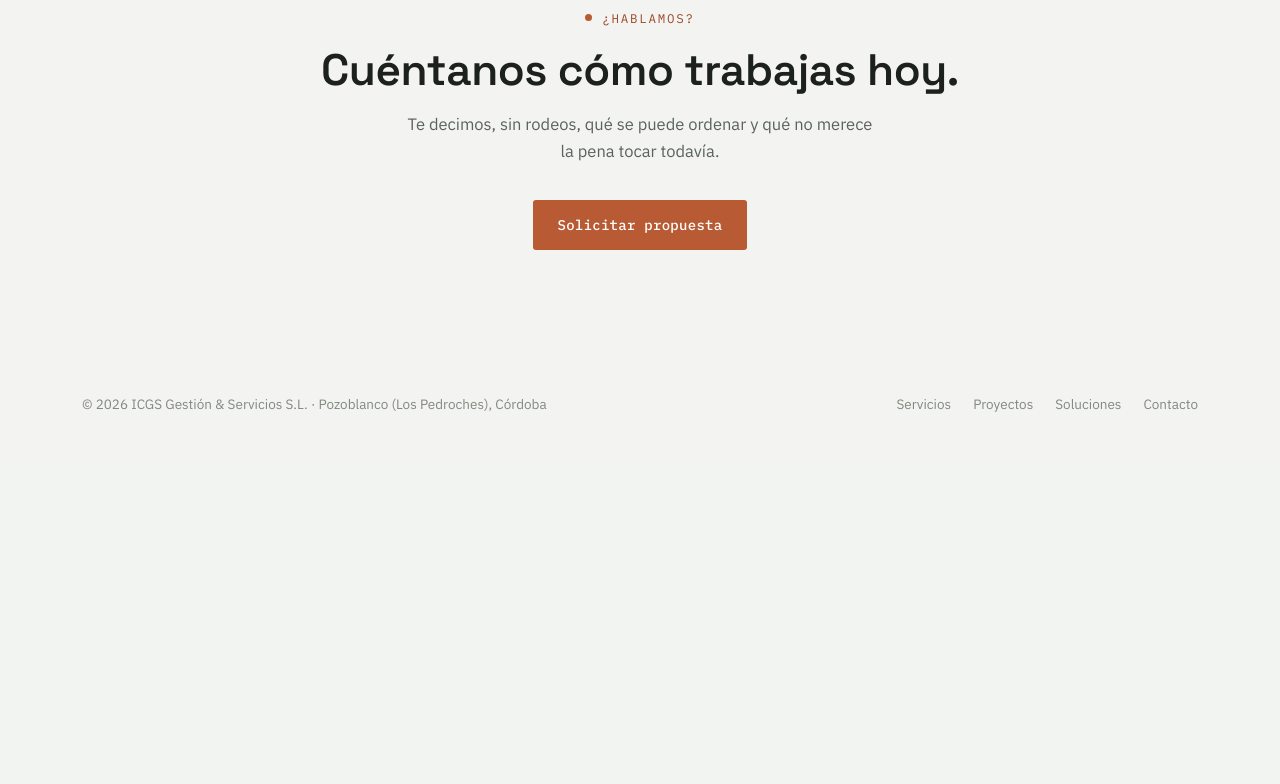
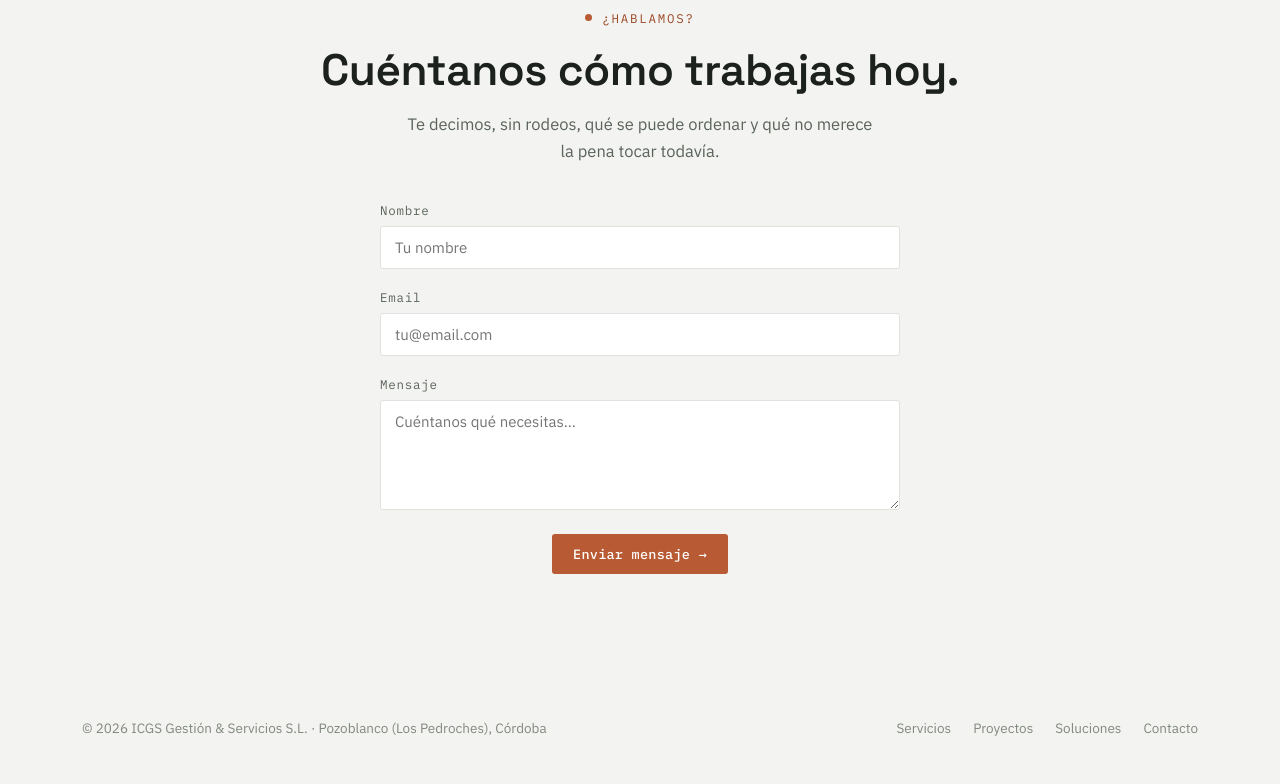
Before and after one commit to icgs-es/web, a Django app: page / in a window 1280 px wide. Shown: the part 2840-3624 px from the top of the page. Before the commit the page ends 3252 px from the top, so only its background shows below. Run offline with Django 5.2, Linux system fonts and the light colour scheme; data that the repository does not hold is empty.

Commit message:
feat: formulario de contacto en home y corrección vista contact
- Sustituye la CTA estática de #contacto por un formulario real (nombre,
  email, mensaje) con {% csrf_token %} y acción a /contacto/
- Muestra mensaje de éxito/error inline en la sección sin salir de la home
- Corrige Lead.objects.create(): elimina campos company y source que no
  existen en el modelo
- Cambia 'Odoo' por 'ORDIX' en el tech row del hero

Co-Authored-By: Claude Sonnet 4.6 <noreply@anthropic.com>

```diff
--- a/app/core/templates/core/home.html
+++ b/app/core/templates/core/home.html
@@ -336,6 +336,49 @@
   .foot-links{display:flex;gap:22px;flex-wrap:wrap;}
   .foot-links a:hover{color:var(--text-muted);}
 
+  /* ---------- CONTACT FORM ---------- */
+  .contact-form{
+    max-width:520px;margin:32px auto 0;
+    display:flex;flex-direction:column;gap:18px;
+    text-align:left;
+  }
+  .contact-form .field{display:flex;flex-direction:column;gap:6px;}
+  .contact-form label{
+    font-family:'IBM Plex Mono', monospace;
+    font-size:12.5px;letter-spacing:.06em;
+    color:var(--text-muted);
+  }
+  .contact-form input,
+  .contact-form textarea{
+    background:var(--bg-elevated);
+    border:1px solid var(--line);
+    border-radius:var(--radius);
+    padding:11px 14px;
+    font-family:'IBM Plex Sans', sans-serif;
+    font-size:15px;color:var(--text);
+    outline:none;
+    transition:border-color .15s ease;
+    width:100%;
+  }
+  .contact-form input:focus,
+  .contact-form textarea:focus{border-color:var(--text-dim);}
+  .contact-form textarea{resize:vertical;min-height:110px;}
+  .contact-form .submit-row{text-align:center;margin-top:6px;}
+  .contact-ok{
+    background:var(--sage-dim);border:1px solid var(--sage);
+    border-radius:var(--radius);padding:16px 24px;
+    color:var(--sage);font-size:15px;
+    max-width:520px;margin:24px auto 0;
+    text-align:center;
+  }
+  .contact-error{
+    background:var(--clay-dim);border:1px solid var(--clay);
+    border-radius:var(--radius);padding:16px 24px;
+    color:var(--clay-bright);font-size:15px;
+    max-width:520px;margin:0 auto 18px;
+    text-align:center;
+  }
+
   /* reveal */
   .reveal{opacity:0;transform:translateY(14px);transition:opacity .6s ease, transform .6s ease;}
   .reveal.in{opacity:1;transform:none;}
@@ -374,7 +417,7 @@
         <a href="#proyectos" class="btn btn-ghost">Ver un caso real →</a>
       </div>
       <div class="stack-tags">
-        <span>Docker</span><span>Cloudflare</span><span>Caddy</span><span>Django</span><span>Odoo</span>
+        <span>Docker</span><span>Cloudflare</span><span>Caddy</span><span>Django</span><span>ORDIX</span>
       </div>
     </div>
 
@@ -511,15 +554,38 @@
   </div>
 </section>
 
-<!-- ===================== CTA ===================== -->
+<!-- ===================== CONTACTO ===================== -->
 <section class="cta" id="contacto">
   <div class="wrap">
     <div class="eyebrow" style="justify-content:center;">¿Hablamos?</div>
     <h2>Cuéntanos cómo trabajas hoy.</h2>
     <p>Te decimos, sin rodeos, qué se puede ordenar y qué no merece la pena tocar todavía.</p>
-    <div class="hero-actions">
-      <a href="/contacto/" class="btn btn-primary">Solicitar propuesta</a>
-    </div>
+
+    {% if enviado %}
+    <div class="contact-ok">Mensaje recibido. Te respondo lo antes posible.</div>
+    {% else %}
+    {% if form_error %}
+    <div class="contact-error">Rellena nombre, email y mensaje antes de enviar.</div>
+    {% endif %}
+    <form method="post" action="{% url 'contact' %}" class="contact-form">
+      {% csrf_token %}
+      <div class="field">
+        <label for="f-name">Nombre</label>
+        <input type="text" id="f-name" name="name" required placeholder="Tu nombre">
+      </div>
+      <div class="field">
+        <label for="f-email">Email</label>
+        <input type="email" id="f-email" name="email" required placeholder="tu@email.com">
+      </div>
+      <div class="field">
+        <label for="f-message">Mensaje</label>
+        <textarea id="f-message" name="message" rows="4" required placeholder="Cuéntanos qué necesitas..."></textarea>
+      </div>
+      <div class="submit-row">
+        <button type="submit" class="btn btn-primary">Enviar mensaje →</button>
+      </div>
+    </form>
+    {% endif %}
   </div>
 </section>
 
--- a/app/core/views.py
+++ b/app/core/views.py
@@ -10,6 +10,8 @@ def home(request):
     return render(request, "core/home.html", {
         "services": Service.objects.filter(is_active=True).order_by("order")[:6],
         "projects": Project.objects.filter(is_active=True).order_by("order")[:6],
+        "enviado": request.GET.get("enviado") == "1",
+        "form_error": request.GET.get("error") == "1",
     })
 
 
@@ -33,43 +35,28 @@ def contact(request):
     if request.method == "POST":
         name = request.POST.get("name", "").strip()
         email = request.POST.get("email", "").strip()
-        company = request.POST.get("company", "").strip()
         message = request.POST.get("message", "").strip()
 
         if not name or not email or not message:
-            messages.error(request, "Rellena nombre, email y mensaje.")
-        else:
-            Lead.objects.create(
-                name=name,
-                email=email,
-                company=company,
-                message=message,
-                source="icgs.es",
+            return redirect("/?error=1#contacto")
+
+        Lead.objects.create(name=name, email=email, message=message)
+
+        try:
+            send_mail(
+                subject=f"[ICGS] Nuevo contacto: {name}",
+                message=(
+                    f"Nuevo mensaje desde icgs.es\n\n"
+                    f"Nombre: {name}\nEmail: {email}\n\nMensaje:\n{message}\n"
+                ),
+                from_email=getattr(settings, "DEFAULT_FROM_EMAIL", None) or "no-reply@icgs.es",
+                recipient_list=[getattr(settings, "CONTACT_NOTIFY_EMAIL", "ivan@icgs.es")],
+                fail_silently=True,
             )
-            # Email de notificación (si está configurado)
-            try:
-                subject = f"[ICGS] Nuevo contacto: {name}"
-                body = (
-                    f"Nuevo mensaje desde icgs.es\n\n"
-                    f"Nombre: {name}\n"
-                    f"Email: {email}\n"
-                    f"Empresa: {company or '-'}\n\n"
-                    f"Mensaje:\n{message}\n"
-                )
+        except Exception:
+            pass
 
-                send_mail(
-                    subject=subject,
-                    message=body,
-                    from_email=getattr(settings, "DEFAULT_FROM_EMAIL", None) or "no-reply@icgs.es",
-                    recipient_list=[getattr(settings, "CONTACT_NOTIFY_EMAIL", "ivan@icgs.es")],
-                    fail_silently=False,
-                )
-            except Exception:
-                # No bloqueamos el envío del formulario si falla el correo
-                pass
-
-            messages.success(request, "Mensaje enviado. Te responderé lo antes posible.")
-            return redirect("contact")
+        return redirect("/?enviado=1#contacto")
 
     return render(request, "core/contact.html")
 
```
